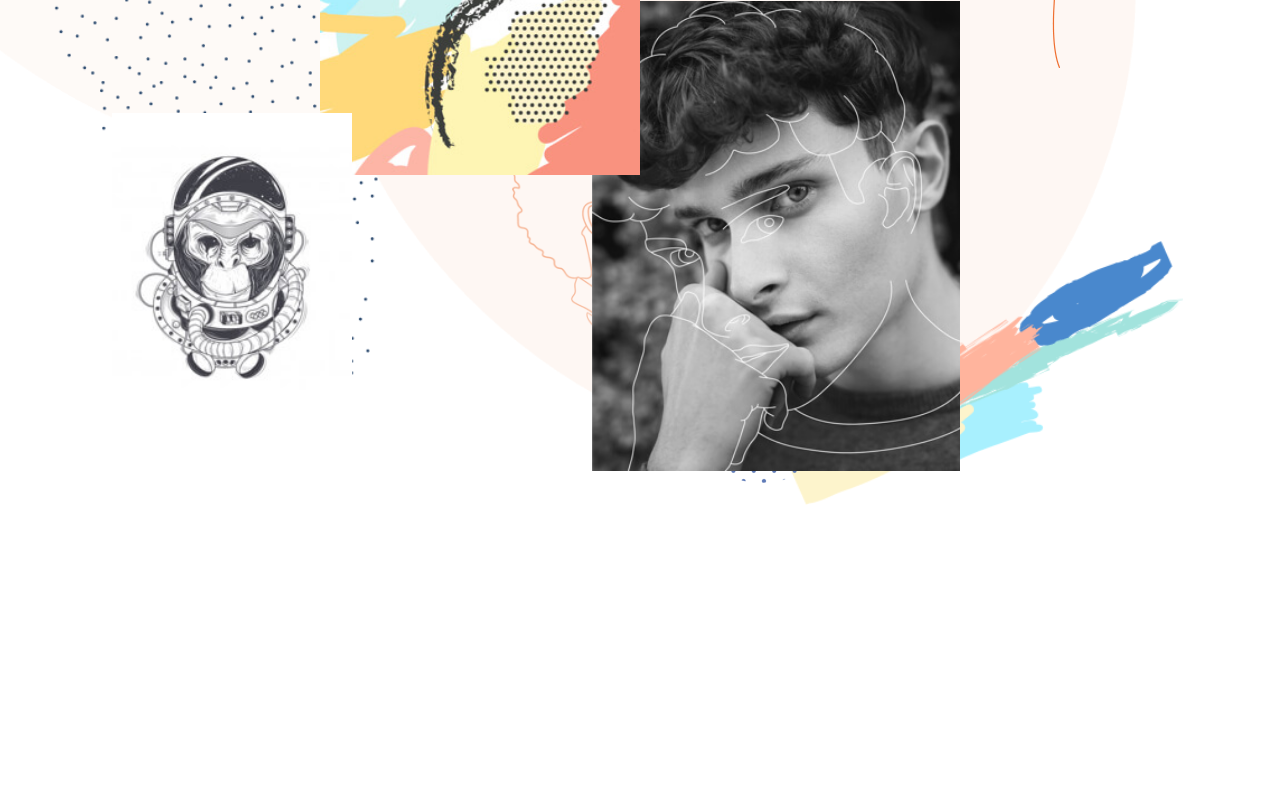
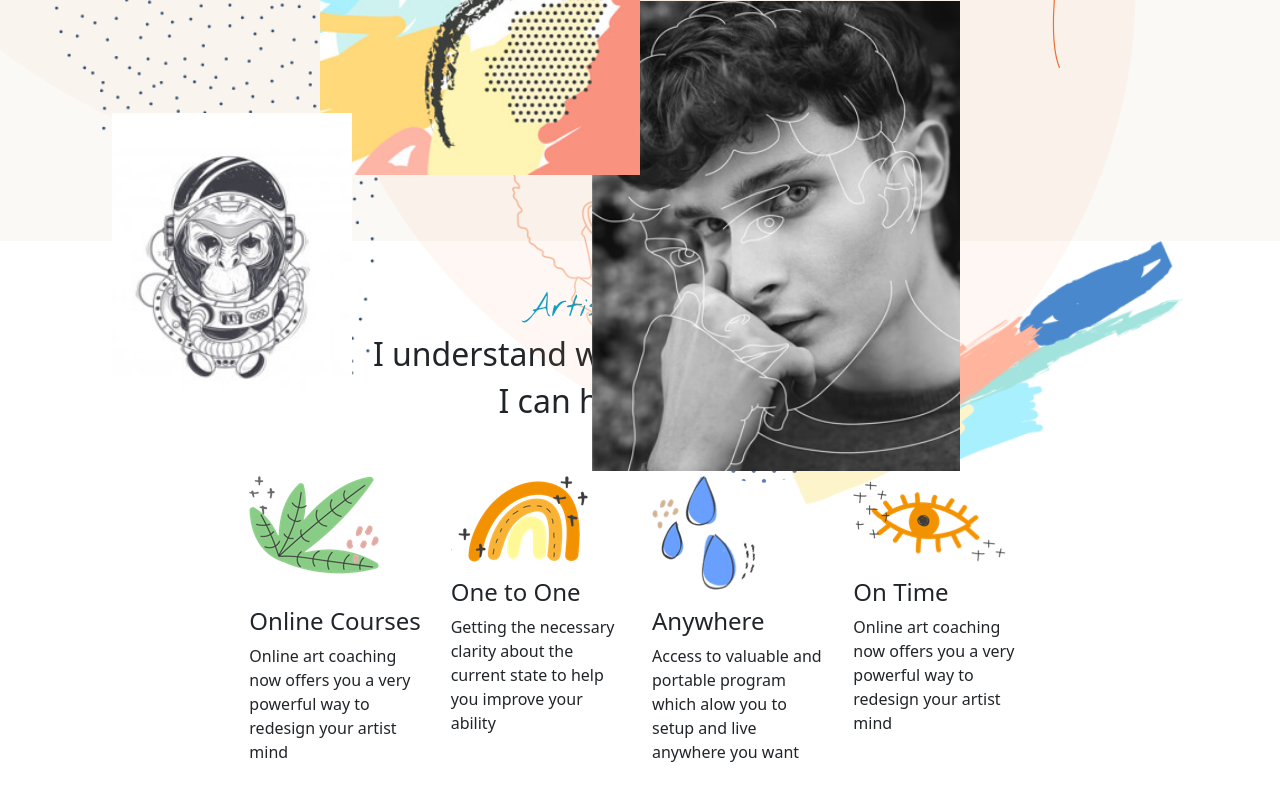
Before and after one commit to LBusnelli27/proj-html-vuejs, a Vue app: page / in a window 1280 px wide. Shown: the part 470-1270 px from the top of the page. Before the commit the page ends 975 px from the top, so only its background shows below. Built offline with nearby package versions, Linux system fonts and the light colour scheme.

Commit message:
first part artist coaching

```diff
--- a/src/assets/scss/style.scss
+++ b/src/assets/scss/style.scss
@@ -3,6 +3,9 @@
     top: 50%;
     left: 50%;
     transform: translate(-50%, -50%);
+}
+.my-fw-light {
+    font-weight: 200;
 }
 .my-btn-orange {
     padding: .5rem 2.5rem;
@@ -10,3 +13,7 @@
     background-color: #ef6f31;
     color: white;
 }
+.my-blue-write {
+    font-family: 'Nothing You Could Do', cursive;
+    color: #029fcc;
+}
--- a/src/components/Header.vue
+++ b/src/components/Header.vue
@@ -1,7 +1,7 @@
 <template>
   <div>
     <section class="my-top-nav d-flex gap-4 align-items-center justify-content-center p-2">
-        <p class="m-0">Starts <span class="text-uppercase">tomorrow</span>! Our biggest event of thev year...</p>
+        <p class="my-fw-light m-0">Starts <span class="text-uppercase">tomorrow</span>! Our biggest event of thev year...</p>
         <div class="my-clock-header d-flex gap-2 align-items-center">
           <img :src="require('../assets/images/clock-icon.png')" alt="">
           <p class="m-0">00 : 00 : 00</p>
@@ -74,7 +74,6 @@ export default {
   .my-top-nav{
     background-color: #f5f5f5;
     p {
-      font-weight: 200;
       opacity: .7;
     }
     .my-clock-header {
--- a/src/components/Main.vue
+++ b/src/components/Main.vue
@@ -9,7 +9,7 @@
         <img class="my-hero-image-2 position-absolute" :src="require('../assets/images/artist-hero-image-02.jpg')" alt="">
       </div>
       <div class="my-center-a-div text-center">
-        <h1 class="my-hello-martin">Hello, I'm Martin</h1>
+        <h1 class="my-blue-write">Hello, I'm Martin</h1>
         <h1>Artist Coaching And Mentoring</h1>
         <h1 class="mb-5">Might Be for You</h1>
         <button class="my-btn-orange btn">Get started today</button>
@@ -20,6 +20,38 @@
         <img class="my-color-shape-1 position-absolute" :src="require('../assets/images/artist-shape-05.png')" alt="">
         <img class="my-circle-points-1 position-absolute" :src="require('../assets/images/maxcoach-shape-12.png')" alt="">
         <img class="my-hero-image-4 position-absolute" :src="require('../assets/images/artist-hero-image-04.jpg')" alt="">
+      </div>
+    </section>
+
+    <section class="p-5">
+      <div class="row">
+        <div class="col-12 text-center mb-5">
+          <h2 class="my-blue-write">Artist coaching</h2>
+          <h2>I understand what it takes to create</h2>
+          <h2>I can help you with</h2>
+        </div>
+      </div>
+      <div class="row">
+        <div class="col-2 offset-2">
+          <img class="mb-3" :src="require('../assets/images/artist-box-image-01.png')" alt="Online Courses image">
+          <h4 class="fw-light">Online Courses</h4>
+          <p class="my-fw-light">Online art coaching now offers you a very powerful way to redesign your artist mind</p>
+        </div>
+        <div class="col-2">
+          <img class="mb-3" :src="require('../assets/images/artist-box-image-02.png')" alt="One to One image">
+          <h4 class="fw-light">One to One</h4>
+          <p class="my-fw-light">Getting the necessary clarity about the current state to help you improve your ability</p>
+        </div>
+        <div class="col-2">
+          <img class="mb-3" :src="require('../assets/images/artist-box-image-03.png')" alt="Anywhere image">
+          <h4 class="fw-light">Anywhere</h4>
+          <p class="my-fw-light">Access to valuable and portable program which alow you to setup and live anywhere you want</p>
+        </div>
+        <div class="col-2">
+          <img class="mb-3" :src="require('../assets/images/artist-box-image-04.png')" alt="On Time image">
+          <h4 class="fw-light">On Time</h4>
+          <p class="my-fw-light">Online art coaching now offers you a very powerful way to redesign your artist mind</p>
+        </div>
       </div>
     </section>
   </div>
@@ -35,7 +67,8 @@ export default {
 @import "../assets/scss/style.scss";
 
   .my-hero {
-    height: 60vh;
+    height: 70vh;
+    background-color: #fbf9f6;
   }
   .my-beige-shape-1 {
     width: 57rem;
@@ -61,12 +94,6 @@ export default {
     left: 20rem;
     top: 5rem;
     width: 20rem;
-  }
-  .my-center-a-div {
-    .my-hello-martin{
-      font-family: 'Nothing You Could Do', cursive;
-      color: #029fcc;
-    }
   }
 
   div {
```
